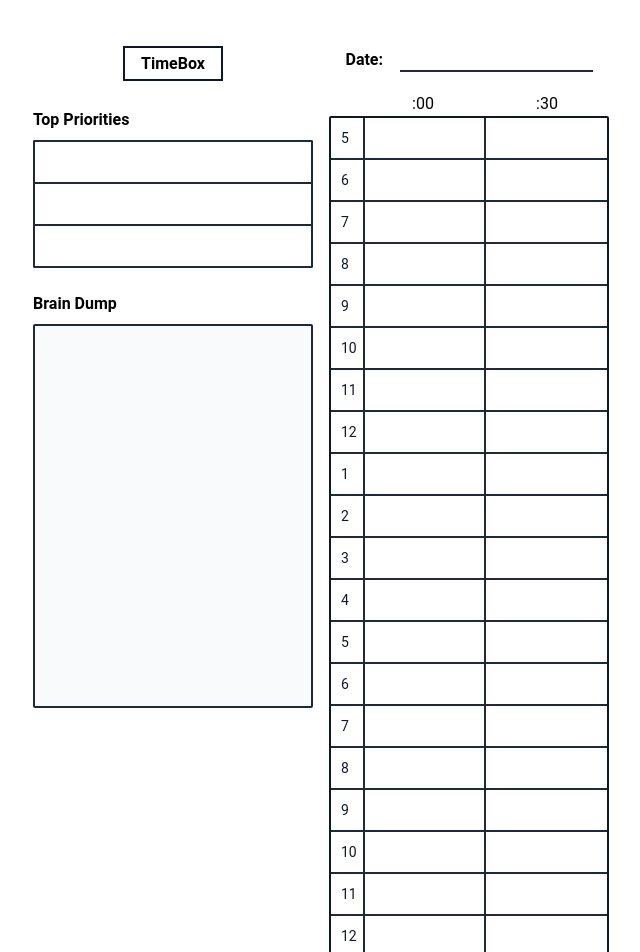
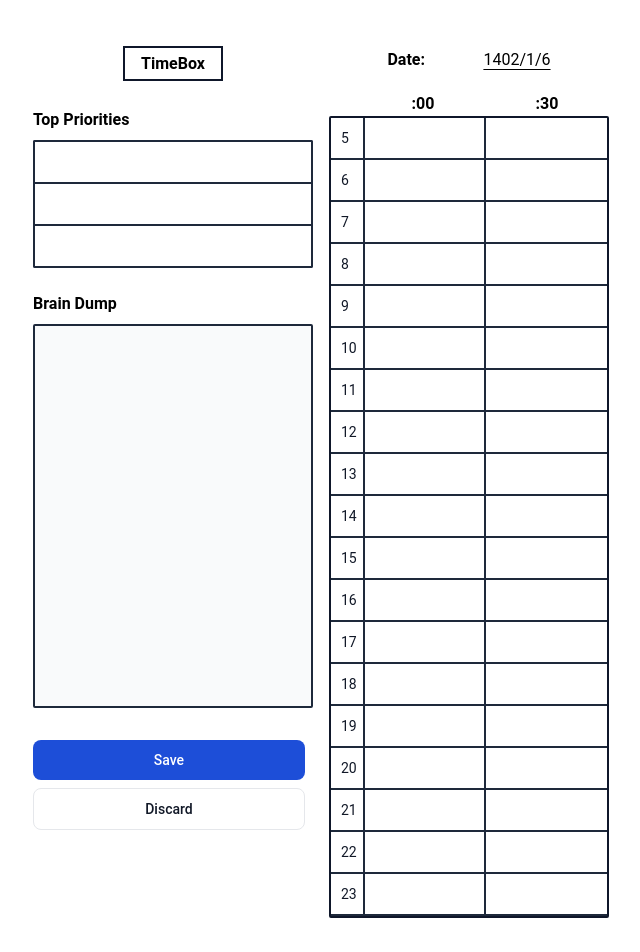
Before and after one commit to UNHOTOfficial/TimeBox, a Next.js app: page / in a window 1280 px wide. Shown: the top 952 px of the page, without its empty margins (319-959 px from the left). Built offline with nearby package versions, Linux system fonts and the light colour scheme.

Commit message:
Minor Fixes.

```diff
--- a/app/page.tsx
+++ b/app/page.tsx
@@ -6,23 +6,25 @@ import BrainDump from "@/components/BrainDump";
 import Date from "@/components/Date";
 import Hours from "@/components/Hours";
 import TextInputs from "@/components/TextInputs";
+import Buttons from "@/components/Buttons";
 
 export default function Home() {
   return (
-    <div className="columns-4 gap-4 flex m-4 font-roboto max-w-xl xl:mx-auto">
+    <form className="columns-4 gap-4 flex m-4 font-roboto max-w-xl xl:mx-auto">
       <div className="flex flex-col w-full mt-9 items-center">
         <TimeBox />
         <TopPriorities />
         <BrainDump />
+        <Buttons />
       </div>
       <div className="w-full mt-4">
         <Date />
-        <div className="flex justify-around ml-8">
+        <div className="font-semibold flex justify-around ml-8">
           <span>:00</span>
           <span>:30</span>
         </div>
         <Hours />
       </div>
-    </div>
+    </form>
   );
 }
--- /dev/null
+++ b/components/Buttons.tsx
@@ -0,0 +1,23 @@
+import { saveForm } from "@/services/HandleForm";
+import React from "react";
+
+export default function Buttons({ action }: any) {
+  return (
+    <div className="flex flex-col w-full mt-8">
+      <button
+        type="submit"
+
+        className="text-white bg-blue-700 hover:bg-blue-800 focus:ring-4 focus:ring-blue-300 font-medium rounded-lg text-sm px-5 py-2.5 mr-2 mb-2 dark:bg-blue-600 dark:hover:bg-blue-700 focus:outline-none dark:focus:ring-blue-800"
+      >
+        Save
+      </button>
+
+      <button
+        type="reset"
+        className="py-2.5 px-5 mr-2 mb-2 text-sm font-medium text-gray-900 focus:outline-none bg-white rounded-lg border border-gray-200 hover:bg-gray-100 hover:text-blue-700 focus:z-10 focus:ring-4 focus:ring-gray-200 dark:focus:ring-gray-700 dark:bg-gray-800 dark:text-gray-400 dark:border-gray-600 dark:hover:text-white dark:hover:bg-gray-700"
+      >
+        Discard
+      </button>
+    </div>
+  );
+}
--- a/components/Date.tsx
+++ b/components/Date.tsx
@@ -1,15 +1,13 @@
-import React from "react";
+"use client";
+
+import { getDate } from "@/services/GetDate";
+import React, { useState } from "react";
 
 export default function Date() {
   return (
     <div className="flex justify-evenly mt-4 mb-5">
       <span className="font-semibold">Date:</span>
-      <input
-        type="text"
-        id="top1"
-        className="border-b-2 border-slate-800 text-gray-900 text-sm block"
-        required
-      />
+      <span className="underline underline-offset-4">{getDate()}</span>
     </div>
   );
 }
--- a/components/Hours.tsx
+++ b/components/Hours.tsx
@@ -1,10 +1,14 @@
-import React from "react";
+"use client";
+
+import { getTime } from "@/services/GetDate";
+import React, { useState } from "react";
 import TextInputs from "./TextInputs";
 
 export default function Hours() {
   const hours = [
-    5, 6, 7, 8, 9, 10, 11, 12, 1, 2, 3, 4, 5, 6, 7, 8, 9, 10, 11, 12,
+    5, 6, 7, 8, 9, 10, 11, 12, 13, 14, 15, 16, 17, 18, 19, 20, 21, 22, 23,
   ];
+
   return (
     <div className="border-2 border-slate-900 rounded-sm">
       {hours.map((hour) => (
--- /dev/null
+++ b/components/HoursInput.tsx
@@ -0,0 +1,21 @@
+import React from "react";
+
+export default function HoursInput({ hour }: any) {
+  return (
+    <div className="flex">
+      <span className="border-2 border-r-0 border-slate-800 text-gray-900 text-sm rounded-x-xl block w-1/5 p-2.5">
+        {hour}
+      </span>
+      <input
+        type="text"
+        id="top1"
+        className="border-2 border-slate-800 text-gray-900 text-sm block w-2/5 p-2.5"
+      />
+      <input
+        type="text"
+        id="top1"
+        className="border-2 border-l-0 border-slate-800 text-gray-900 text-sm block w-2/5 p-2.5"
+      />
+    </div>
+  );
+}
--- a/components/TextInputs.tsx
+++ b/components/TextInputs.tsx
@@ -1,28 +1,50 @@
 import React from "react";
 
-export default function TextInputs({ type, count, hour }: any) {
+export default function TextInputs({ type, count, hour, now }: any) {
   return type != "pro" ? (
     <ul className="flex">
+      {now === true ? (
+        <li>
+          <span className="bg-red-400 w-8 border-y-2 border-slate-800 text-gray-900 text-sm rounded-x-sm block p-2.5 first:border-t-0">
+            {hour}
+          </span>
+        </li>
+      ) : (
         <li>
           <span className="w-8 border-y-2 border-slate-800 text-gray-900 text-sm rounded-x-sm block p-2.5 first:border-t-0">
             {hour}
           </span>
         </li>
+      )}
       <li>
+        {now === true ? (
+          <input
+            type="text"
+            id="top1"
+            className="bg-red-400 w-full border-2 border-slate-800 text-gray-900 text-sm block py-2.5 first:border-t-0"
+          />
+        ) : (
           <input
             type="text"
             id="top1"
             className="w-full border-2 border-slate-800 text-gray-900 text-sm block py-2.5 first:border-t-0"
-          required
           />
+        )}
       </li>
       <li>
+        {now === true ? (
+          <input
+            type="text"
+            id="top1"
+            className="bg-red-400 w-full border-y-2 border-slate-800 text-gray-900 text-sm block py-2.5 first:border-t-0"
+          />
+        ) : (
           <input
             type="text"
             id="top1"
             className="w-full border-y-2 border-slate-800 text-gray-900 text-sm block py-2.5 first:border-t-0"
-          required
           />
+        )}
       </li>
     </ul>
   ) : (
@@ -32,23 +54,20 @@ export default function TextInputs({ type, count, hour }: any) {
           type="text"
           id="top1"
           className="border-x-2 border-t-2 border-slate-800 text-gray-900 text-sm rounded-t-sm block w-full p-2.5"
-          required
         />
       </li>
       <li>
         <input
           type="text"
-          id="top1"
+          id="top2"
           className="border-2 border-slate-800 text-gray-900 text-sm block w-full p-2.5"
-          required
         />
       </li>
       <li>
         <input
           type="text"
-          id="top1"
+          id="top3"
           className="border-x-2 border-b-2 border-slate-800 text-gray-900 text-sm rounded-b-sm block w-full p-2.5"
-          required
         />
       </li>
     </ul>
--- a/components/TopPriorities.tsx
+++ b/components/TopPriorities.tsx
@@ -1,13 +1,39 @@
-import React from "react";
+"use client";
+
+import React, { useEffect, useState } from "react";
 import TextInputs from "./TextInputs";
 
 export default function TopPriorities() {
-  const tops = [1, 2, 3];
   return (
     <div className="mt-8 w-full">
       <span className="font-semibold">Top Priorities</span>
       <div className="mt-2">
-        <TextInputs type="pro" count={3} />
+        <ul>
+          <li>
+            <input
+              type="text"
+              id="top1"
+              name="top1"
+              className="border-x-2 border-t-2 border-slate-800 text-gray-900 text-sm rounded-t-sm block w-full p-2.5"
+            />
+          </li>
+          <li>
+            <input
+              type="text"
+              id="top2"
+              name="top2"
+              className="border-2 border-slate-800 text-gray-900 text-sm block w-full p-2.5"
+            />
+          </li>
+          <li>
+            <input
+              type="text"
+              id="top3"
+              name="top3"
+              className="border-x-2 border-b-2 border-slate-800 text-gray-900 text-sm rounded-b-sm block w-full p-2.5"
+            />
+          </li>
+        </ul>
       </div>
     </div>
   );
--- /dev/null
+++ b/services/GetDate.tsx
@@ -0,0 +1,11 @@
+export function getDate() {
+  let date = new Date().toLocaleDateString("fa-IR-u-nu-latn");
+  return date;
+}
+export function getTime() {
+  const date = new Date();
+  const minute = 1000 * 60;
+  const hour = minute * 60;
+
+  return hour;
+}
```
Lines whose indentation alone changed are shown as unchanged.
